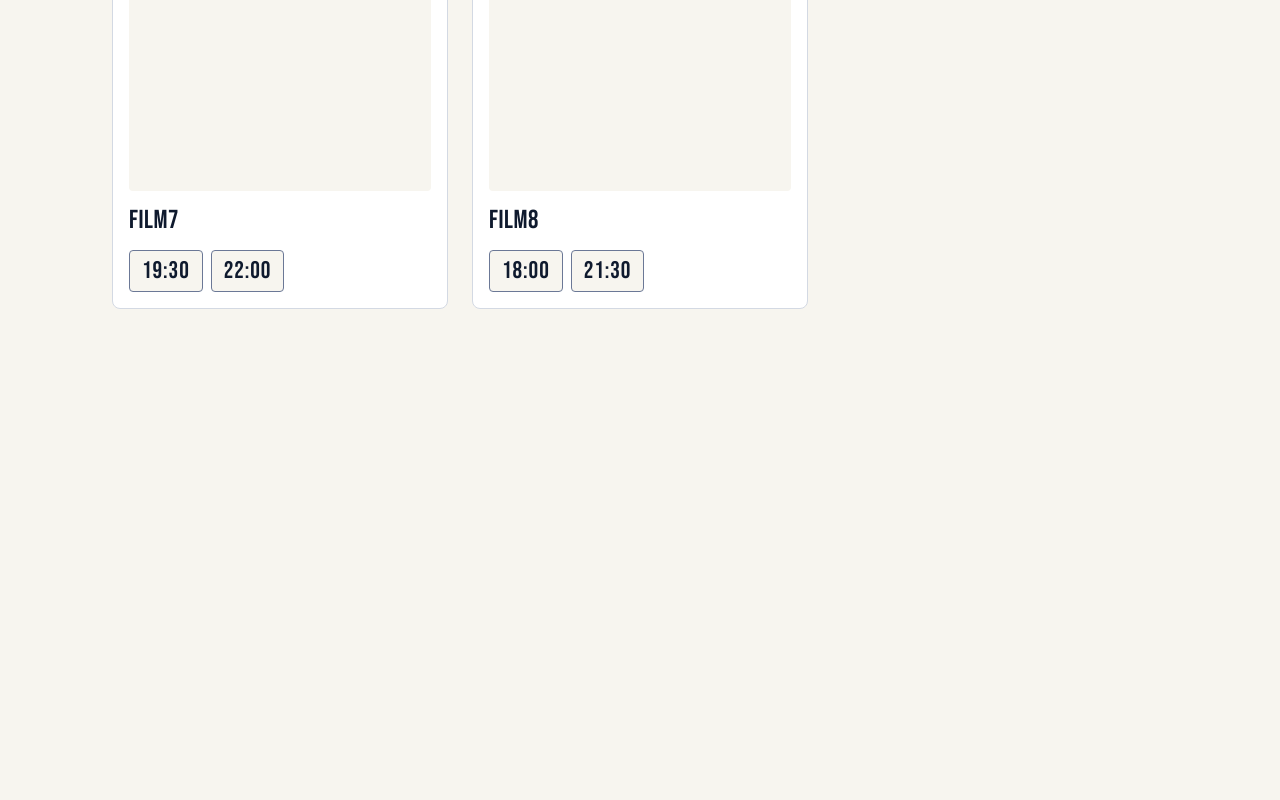
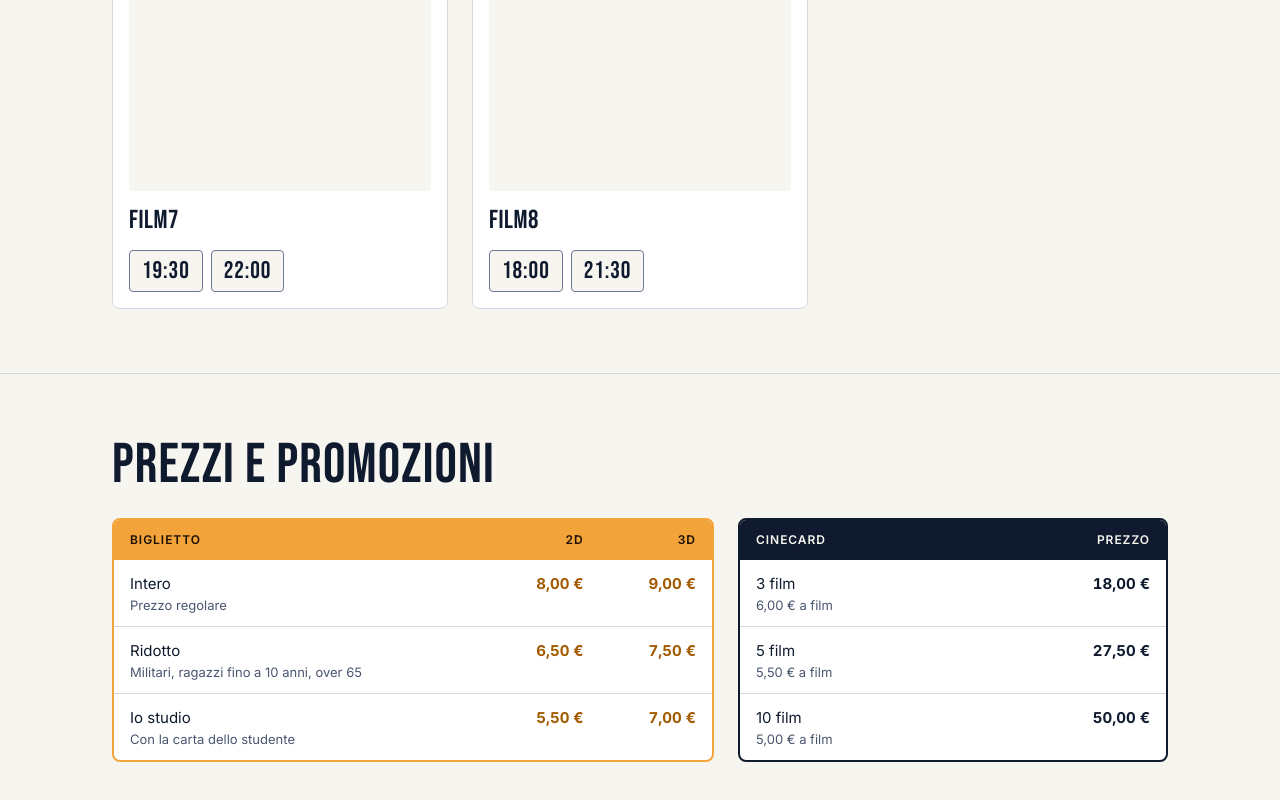
Before and after one commit to Aleguid97/Cinema_Golden_Remake, a React (Vite) app: page / in a window 1280 px wide. Shown: the part 2396-3196 px from the top of the page. Before the commit the page ends 2769 px from the top, so only its background shows below. Built offline with nearby package versions, Linux system fonts and the light colour scheme.

Commit message:
GLB-23 Aggiunge Prezzi e Promozioni

```diff
--- a/src/App.jsx
+++ b/src/App.jsx
@@ -1,12 +1,14 @@
 import Nav from "./components/Nav";
 import Hero from "./components/Hero";
 import Programma from "./components/Programma";
+import Prezzi from "./components/Prezzi";
 function App() {
   return (
     <>
       <Nav />
       <Hero />
       <Programma />
+      <Prezzi />
     </>
   );
 }
--- /dev/null
+++ b/src/components/Prezzi.jsx
@@ -0,0 +1,118 @@
+const tariffe = [
+  {
+    label: "Intero",
+    note: "Prezzo regolare",
+    prezzo2d: 8,
+    prezzo3d: 9,
+  },
+  {
+    label: "Ridotto",
+    note: "Militari, ragazzi fino a 10 anni, over 65",
+    prezzo2d: 6.5,
+    prezzo3d: 7.5,
+  },
+  {
+    label: "Io studio",
+    note: "Con la carta dello studente",
+    prezzo2d: 5.5,
+    prezzo3d: 7,
+  },
+];
+
+const cineCard = [
+  {
+    film: 3,
+    prezzo: 18,
+  },
+  {
+    film: 5,
+    prezzo: 27.5,
+  },
+  {
+    film: 10,
+    prezzo: 50,
+  },
+];
+
+function formatPrice(value) {
+  return value.toLocaleString("it-IT", { style: "currency", currency: "EUR" });
+}
+
+const thClass = "px-4 py-3 text-xs font-semibold uppercase tracking-[0.08em]";
+const rowHeadClass = "px-4 py-3 text-left align-top font-normal text-ink";
+const priceClass = "whitespace-nowrap px-4 py-3 text-right align-top font-bold tabular-nums";
+const noteClass = "block text-[13px] leading-[18px] text-ink-muted";
+
+function Prezzi() {
+  return (
+    <section id="prezzi" className="border-t border-line py-8 md:py-16">
+      <div className="mx-auto max-w-[1120px] px-4 md:px-8">
+        <div className="mb-4 flex flex-wrap items-baseline justify-between gap-3 md:mb-6">
+          <h2 className="text-[clamp(34px,10vw,48px)] leading-none text-ink md:text-[clamp(40px,6vw,56px)]">
+            Prezzi e promozioni
+          </h2>
+        </div>
+
+        <div className="grid grid-cols-1 items-start gap-6 min-[880px]:grid-cols-[1.4fr_1fr]">
+          <div className="overflow-x-auto rounded-md border-2 border-gold bg-surface-1">
+            <table className="w-full border-collapse text-[15px]">
+              <thead className="bg-gold text-on-gold">
+                <tr>
+                  <th scope="col" className={`${thClass} text-left`}>
+                    Biglietto
+                  </th>
+                  <th scope="col" className={`${thClass} text-right`}>
+                    2D
+                  </th>
+                  <th scope="col" className={`${thClass} text-right`}>
+                    3D
+                  </th>
+                </tr>
+              </thead>
+              <tbody className="divide-y divide-line">
+                {tariffe.map((riga) => (
+                  <tr key={riga.label}>
+                    <th scope="row" className={rowHeadClass}>
+                      {riga.label}
+                      {riga.note && <small className={noteClass}>{riga.note}</small>}
+                    </th>
+                    <td className={`${priceClass} text-gold-ink`}>{formatPrice(riga.prezzo2d)}</td>
+                    <td className={`${priceClass} text-gold-ink`}>{formatPrice(riga.prezzo3d)}</td>
+                  </tr>
+                ))}
+              </tbody>
+            </table>
+          </div>
+
+          <div className="overflow-x-auto rounded-md border-2 border-ink bg-surface-1">
+            <table className="w-full border-collapse text-[15px]">
+              <thead className="bg-ink text-surface-0">
+                <tr>
+                  <th scope="col" className={`${thClass} text-left`}>
+                    Cinecard
+                  </th>
+                  <th scope="col" className={`${thClass} text-right`}>
+                    Prezzo
+                  </th>
+                </tr>
+              </thead>
+              <tbody className="divide-y divide-line">
+                {cineCard.map((riga) => (
+                  <tr key={riga.film}>
+                    <th scope="row" className={rowHeadClass}>
+                      {riga.film} film
+                      <small className={noteClass}>{formatPrice(riga.prezzo / riga.film)} a film</small>
+                    </th>
+                    <td className={`${priceClass} text-ink`}>{formatPrice(riga.prezzo)}</td>
+                  </tr>
+                ))}
+              </tbody>
+            </table>
+          </div>
+        </div>
+      </div>
+    </section>
+  );
+}
+
+export default Prezzi;
```
